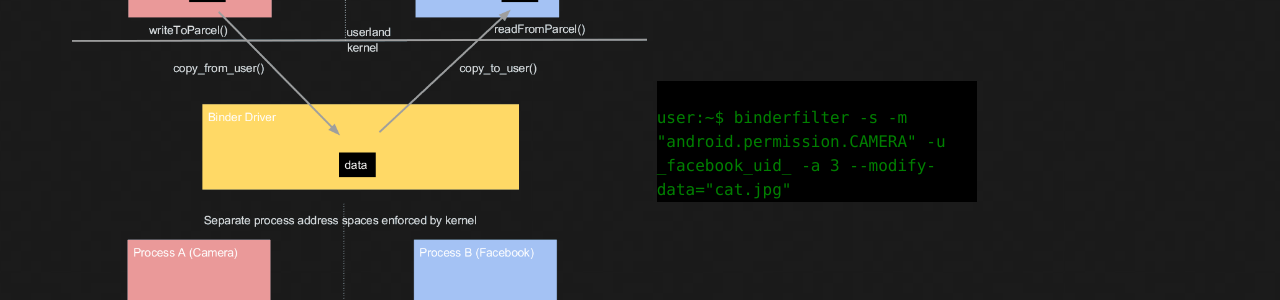
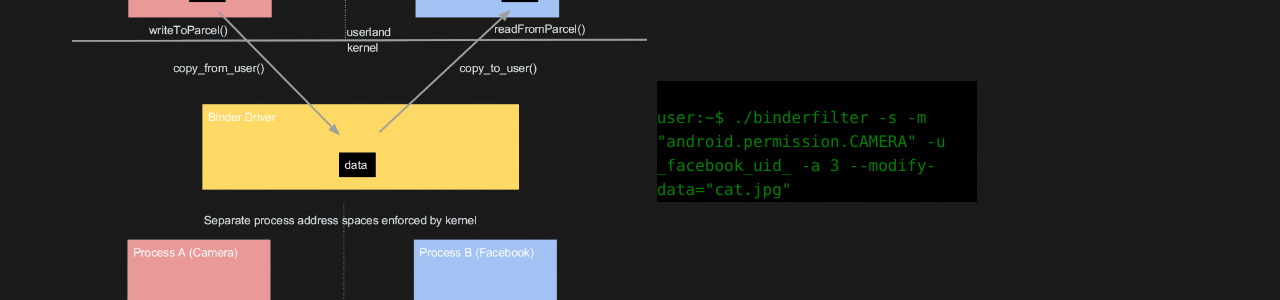
Before and after one commit to BinderFilter/BinderFilter.github.io, a Jekyll site: the page built from index.html, in a window 1280 px wide. Shown: the part 260-560 px from the top of the page. Built offline with Jekyll 4.4.1, drawn with Linux system fonts in a browser that asks for light colours.

Commit message:
pedantics

```diff
--- a/_layouts/default.html
+++ b/_layouts/default.html
@@ -25,7 +25,7 @@
 
 	 <figure>
 	    <img src="./assets/images/binder.png" alt=""/>
-	    <figcaption>user:~$ binderfilter -s -m "android.permission.CAMERA" -u _facebook_uid_ -a 3 --modify-data="cat.jpg"</figcaption>
+	    <figcaption>user:~$ ./binderfilter -s -m "android.permission.CAMERA" -u _facebook_uid_ -a 3 --modify-data="cat.jpg"</figcaption>
 	    <img src="./assets/images/binderfilter3.png" alt=""/>
 	 </figure>
 
```
